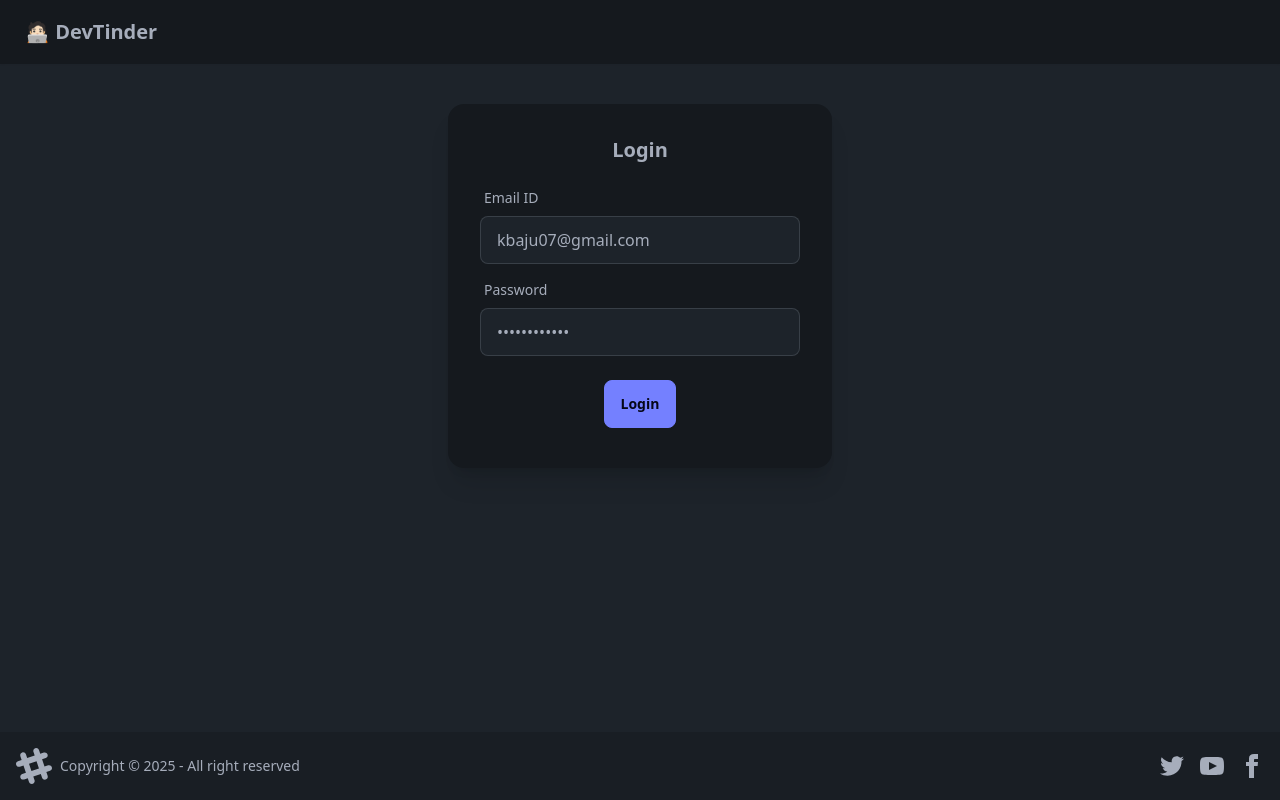
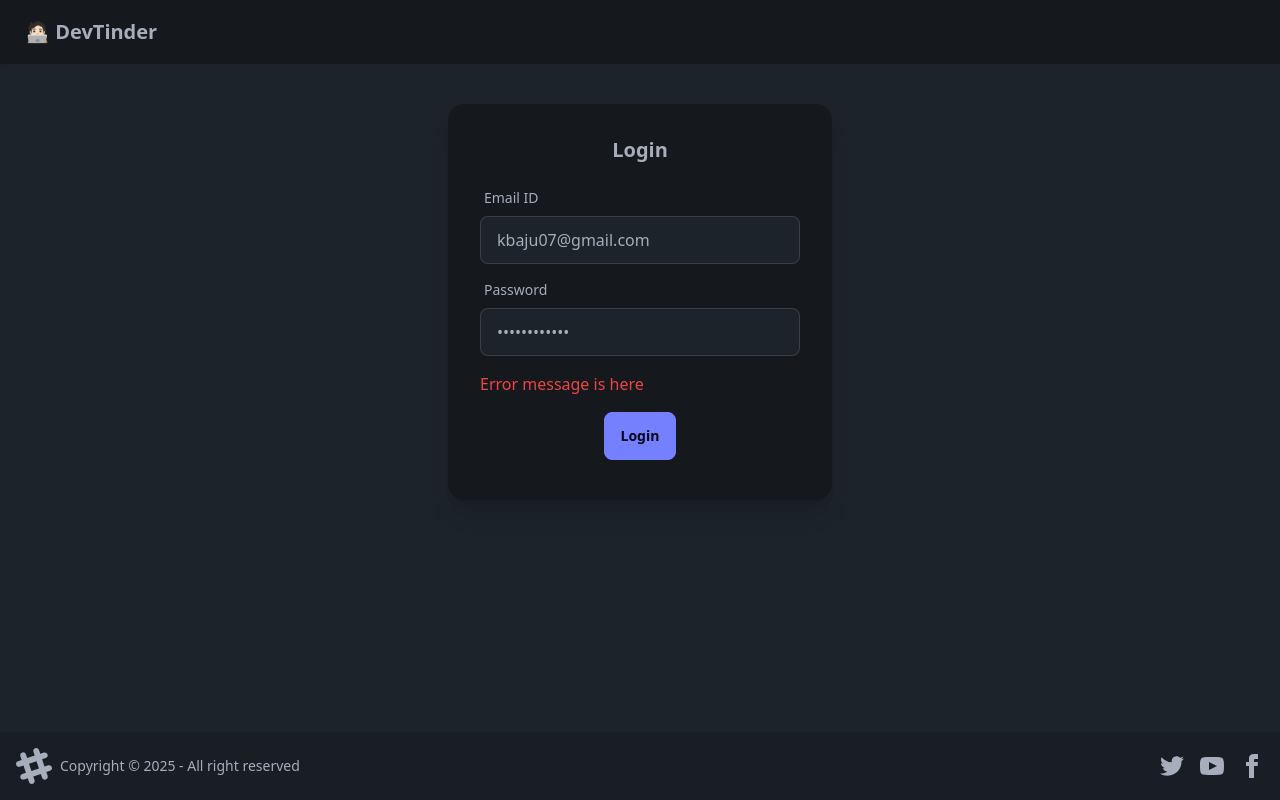
Before and after one commit to koushikbajpayee06/devTinder-frontEnd, a React (Vite) app: page /login in a window 1280 px wide. Built offline with nearby package versions, Linux system fonts and the light colour scheme; no server answers.

Commit message:
handled error messagess

```diff
--- a/src/components/Login.jsx
+++ b/src/components/Login.jsx
@@ -61,6 +61,7 @@ const Login = () => {
               />
             </label>
           </div>
+          <p className="text-red-500">Error message is here</p>
           <div className="card-actions justify-center m-2">
             <button className="btn btn-primary" onClick={handleLogin}>Login</button>
           </div>
```
